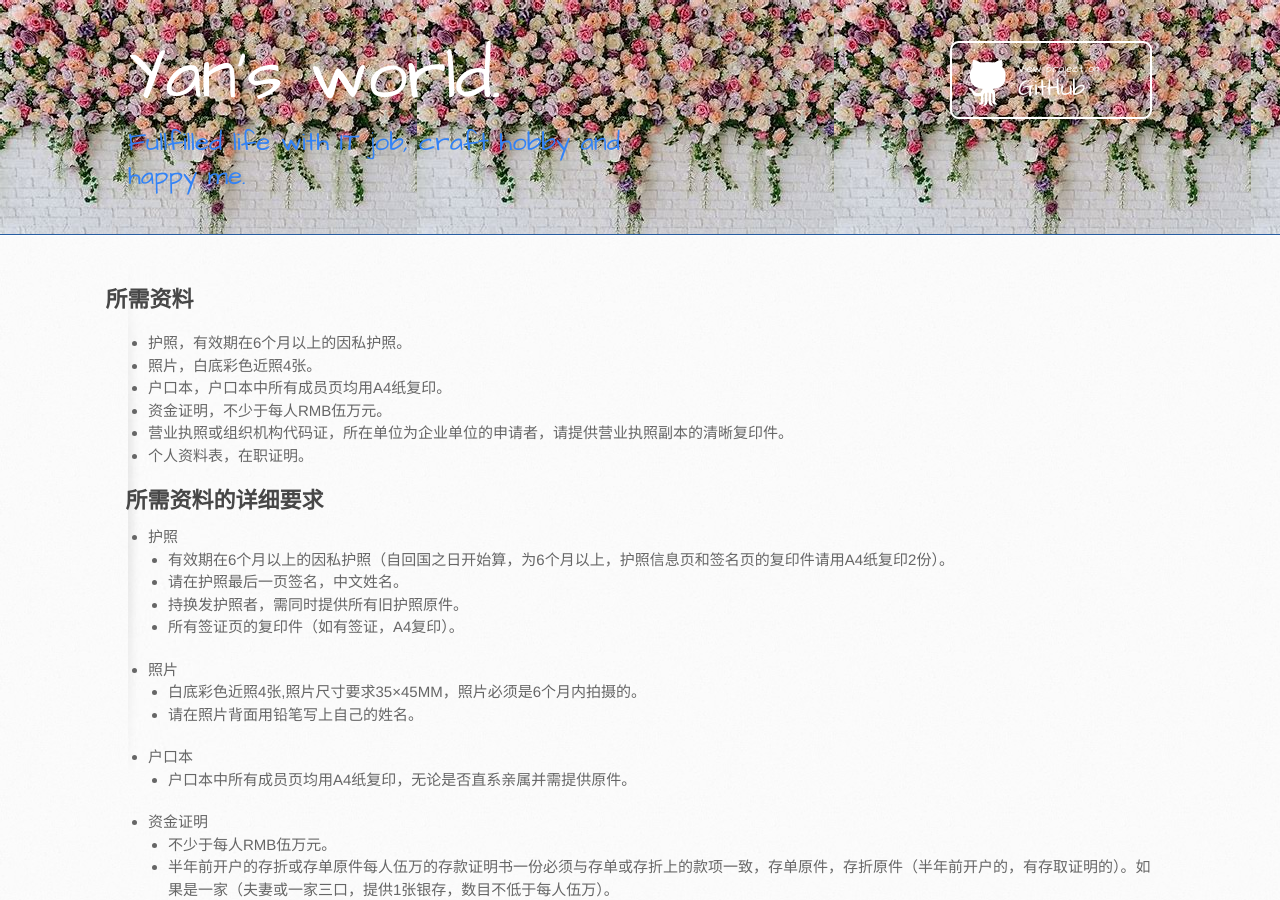
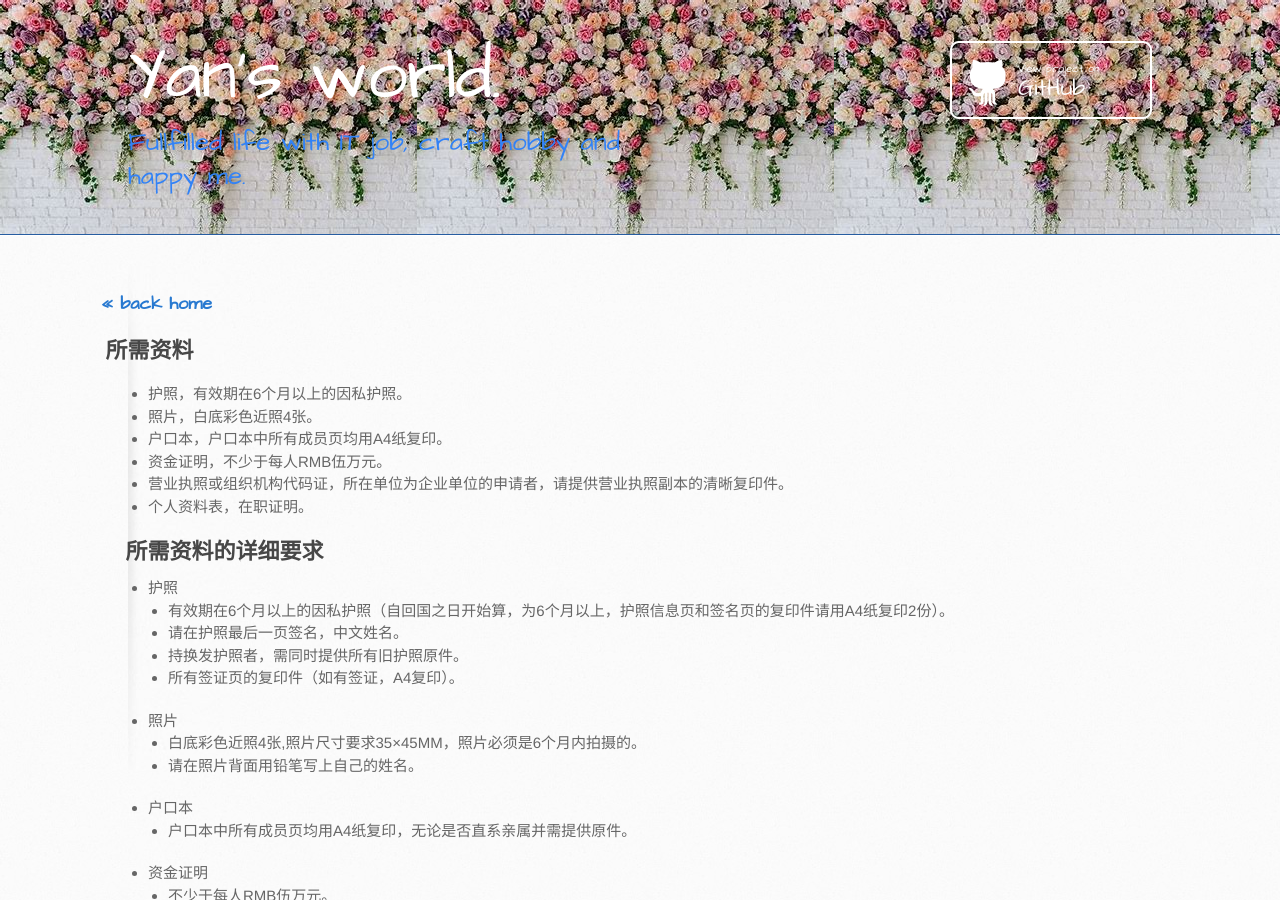
Before and after one commit to itcraftme/itcraftme, a Jekyll site: the page built from docs/me/UKVisa.md, in a window 1280 px wide and 900 px high. Built offline with Jekyll 4.4.1, drawn with Linux system fonts in a browser that asks for light colours; our own code applies the rules of GitHub Pages for plain Markdown files.

Commit message:
Update UKVisa.md

```diff
--- a/docs/me/UKVisa.md
+++ b/docs/me/UKVisa.md
@@ -1,3 +1,4 @@
+###  [<< back home](./index.md)
 ## 所需资料
 - 护照，有效期在6个月以上的因私护照。
 - 照片，白底彩色近照4张。
```
